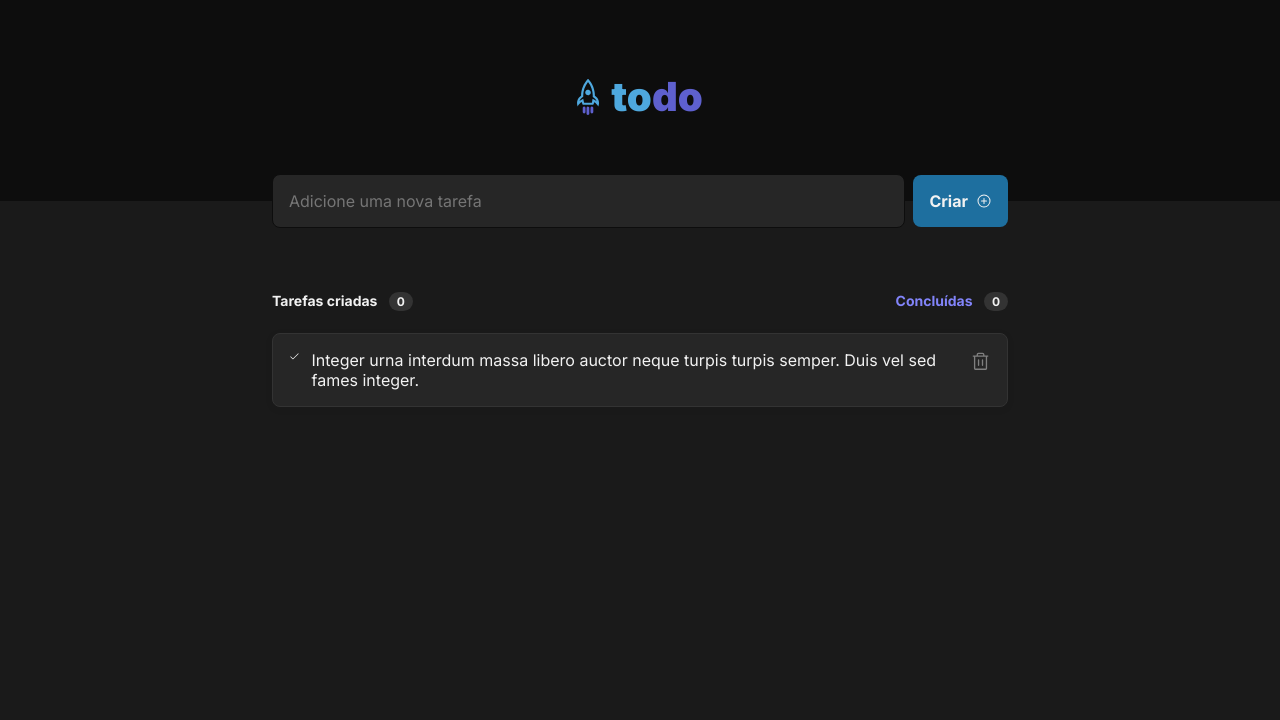
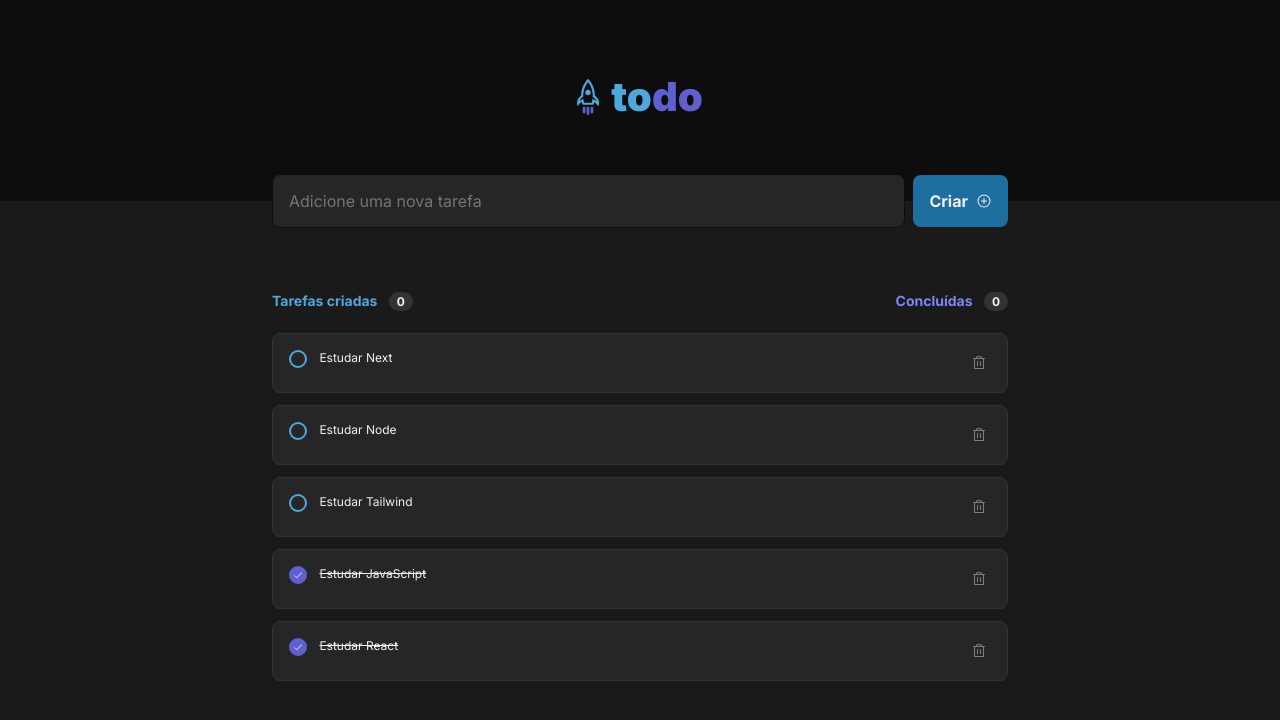
Before and after one commit to maria-luiza-rodrigues-ti/rocketseat-todo-list, a React (Vite) app: page / in a window 1280 px wide. Shown: the top 720 px of the page. Built offline with nearby package versions, Linux system fonts and the light colour scheme.

Commit message:
feat: adding ListItem style

```diff
--- a/package.json
+++ b/package.json
@@ -13,11 +13,13 @@
     "@phosphor-icons/react": "^2.0.15",
     "lucide-react": "^0.341.0",
     "react": "^18.2.0",
-    "react-dom": "^18.2.0"
+    "react-dom": "^18.2.0",
+    "uuid": "^9.0.1"
   },
   "devDependencies": {
     "@types/react": "^18.2.56",
     "@types/react-dom": "^18.2.19",
+    "@types/uuid": "^9.0.8",
     "@typescript-eslint/eslint-plugin": "^7.0.2",
     "@typescript-eslint/parser": "^7.0.2",
     "@vitejs/plugin-react": "^4.2.1",
--- a/src/App.tsx
+++ b/src/App.tsx
@@ -1,9 +1,39 @@
+import { v4 as uuidv4 } from "uuid";
+
 import { Header } from "./components/header";
 import { Input } from "./components/input";
 import { ListHeader } from "./components/list/list-header";
 import { ListItem } from "./components/list/list-item";
 
 import styles from "./app.module.css";
+
+const tasks = [
+  {
+    id: uuidv4(),
+    title: "Estudar Next",
+    isComplete: false,
+  },
+  {
+    id: uuidv4(),
+    title: "Estudar Node",
+    isComplete: false,
+  },
+  {
+    id: uuidv4(),
+    title: "Estudar Tailwind",
+    isComplete: false,
+  },
+  {
+    id: uuidv4(),
+    title: "Estudar JavaScript",
+    isComplete: true,
+  },
+  {
+    id: uuidv4(),
+    title: "Estudar React",
+    isComplete: true,
+  },
+];
 
 export function App() {
   return (
@@ -12,7 +42,9 @@ export function App() {
       <Input />
       <div className={styles.listContainer}>
         <ListHeader />
-        <ListItem />
+        {tasks.map((task) => {
+          return <ListItem task={task} key={task.id} />;
+        })}
       </div>
     </>
   );
--- a/src/components/list/list-header.module.css
+++ b/src/components/list/list-header.module.css
@@ -15,7 +15,7 @@
 }
 
 .createdTasks p {
-  color: var(-blue);
+  color: var(--blue);
 }
 
 .finalizedTasks p {
--- a/src/components/list/list-item.module.css
+++ b/src/components/list/list-item.module.css
@@ -1,5 +1,6 @@
 .listItemContainer {
   display: flex;
+  align-items: flex-start;
   gap: 12px;
 
   padding: 1rem;
@@ -15,3 +16,81 @@
 .listItemContainer:last-child {
   margin-bottom: 0;
 }
+
+.listItemContainer > label {
+  background: transparent;
+  border: none;
+}
+
+.listItemContainer > label input[type="checkbox"] {
+  display: none;
+}
+
+.checkbox {
+  width: 1.15rem;
+  height: 1.15rem;
+
+  display: flex;
+  justify-content: center;
+  align-items: center;
+
+  border-radius: 100%;
+  transition: all 0.2s;
+}
+
+.checkboxChecked {
+  background: var(--purple-dark);
+  border: 2px solid var(--purple-dark);
+}
+
+.checkboxChecked::hover {
+  border: 2px solid var(--purple);
+  background-color: var(--purple);
+}
+
+.checkboxUnchecked {
+  background: transparent;
+  border: 2px solid var(--blue);
+}
+
+.checkboxUnchecked:hover {
+  background: rgba(30, 111, 159, 0.2);
+}
+
+.title {
+  flex: 1;
+  font-size: 0.75rem;
+  color: var(--gray-100);
+}
+
+.titleCompletedTask {
+  text-decoration: line-through;
+  text-decoration-line: strikethrough;
+}
+
+.listItemContainer > button {
+  padding: 5px 4px;
+
+  display: flex;
+  justify-content: center;
+  align-items: flex-start;
+
+  background: transparent;
+  border: none;
+  border-radius: 4px;
+  transition: all 0.2s;
+}
+
+.listItemContainer > button:hover {
+  background: var(--gray-400);
+}
+
+.listItemContainer > button line,
+.listItemContainer > button path {
+  transition: fill 0.2s;
+}
+
+.listItemContainer > button:hover line,
+.listItemContainer > button:hover path {
+  fill: var(--danger);
+}
--- a/src/components/list/list-item.tsx
+++ b/src/components/list/list-item.tsx
@@ -1,19 +1,41 @@
 import { Check, Trash } from "@phosphor-icons/react";
 
 import styles from "./list-item.module.css";
-export function ListItem() {
+
+interface TaskType {
+  id: string;
+  title: string;
+  isComplete: boolean;
+}
+
+interface TaskProps {
+  task: TaskType;
+}
+
+export function ListItem({ task }: TaskProps) {
+  const checkboxCheckedClassname = task.isComplete
+    ? styles.checkboxChecked
+    : styles.checkboxUnchecked;
+  const titleCheckedClassname = task.isComplete
+    ? styles.titleCompletedTask
+    : "";
+
   return (
     <div className={styles.listItemContainer}>
-      <Check size={12} className={styles.check} />
-      <p>
-        Integer urna interdum massa libero auctor neque turpis turpis semper.
-        Duis vel sed fames integer.
-      </p>
-      <Trash
-        size={24}
-        color="
+      <label htmlFor="checked">
+        <input readOnly type="checkbox" checked={task.isComplete} />
+        <span className={`${styles.checkbox} ${checkboxCheckedClassname}`}>
+          {task.isComplete && <Check size={10} color="#f2f2f2" />}
+        </span>
+      </label>
+      <p className={`${styles.title} ${titleCheckedClassname}`}>{task.title}</p>
+      <button>
+        <Trash
+          size={16}
+          color="
       #808080"
-      />
+        />
+      </button>
     </div>
   );
 }
```
Also changed, not shown: 1 other file (tests, documents, lock files or other folders).
